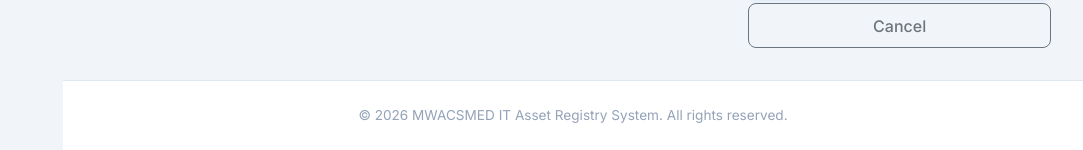
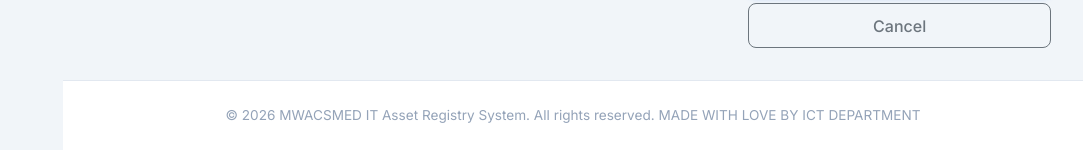
Before and after one commit to cgumborinotaya-ui/flask-inventory-system, a Flask app: page /add in a window 1280 px wide. Shown: the part 1251-1401 px from the top of the page, without its empty margins (197-1280 px from the left). Run offline with Flask 3, Linux system fonts and the light colour scheme; the visitor is signed in with stand-in values (Sample User, id 1).

Commit message:
Update footer credit

```diff
--- a/templates/base.html
+++ b/templates/base.html
@@ -249,7 +249,7 @@
       </div>
 
       <div class="footer-copy">
-        &copy; 2026 MWACSMED IT Asset Registry System. All rights reserved.
+        &copy; 2026 MWACSMED IT Asset Registry System. All rights reserved. MADE WITH LOVE BY ICT DEPARTMENT
       </div>
     </div>
 
```
